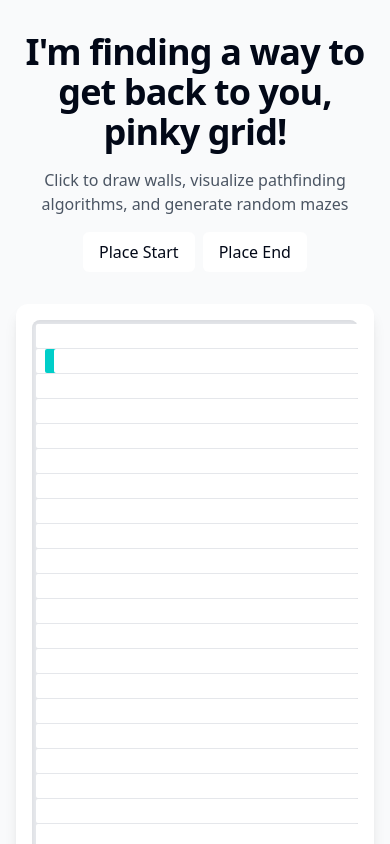
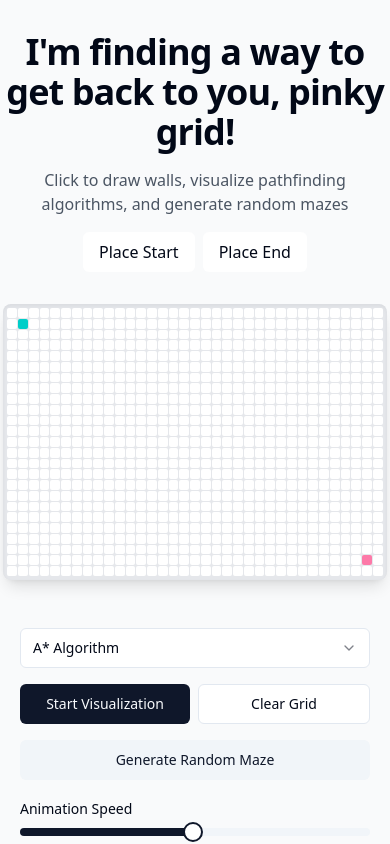
Before and after one commit to mooyeon-seo/maze, a React (Vite) app: page / in a window 390 px wide. Shown: the top 844 px of the page. Built offline with nearby package versions, Linux system fonts and the light colour scheme.

Commit message:
feat: improve MazeGrid responsiveness and remove unused algorithm imports

```diff
--- a/src/components/MazeGrid.tsx
+++ b/src/components/MazeGrid.tsx
@@ -19,16 +19,19 @@ interface MazeGridProps {
 }
 
 const MazeGrid: React.FC<MazeGridProps> = ({ rows, cols, onCellClick, grid }) => {
+  // Calculate cell size based on the screen width to ensure usability on mobile
+  const cellSize = Math.min(window.innerWidth / (cols + 5), 30); // maximum size of 50px
+
   return (
     <div className="grid gap-[1px] bg-gray-200 p-1 rounded-lg shadow-inner"
-         style={{ gridTemplateColumns: `repeat(${cols}, minmax(0, 1fr))` }}>
+         style={{ gridTemplateColumns: `repeat(${cols}, ${cellSize}px)` }}>
       {grid.map((row, rowIndex) =>
         row.map((cell, colIndex) => (
           <div
             key={`${rowIndex}-${colIndex}`}
             onClick={() => onCellClick(rowIndex, colIndex)}
             className={cn(
-              "w-6 h-6 transition-all duration-200 rounded-sm cursor-pointer",
+              "transition-all duration-200 rounded-sm cursor-pointer",
               {
                 "bg-maze-wall": cell.isWall,
                 "bg-maze-start": cell.isStart,
@@ -39,6 +42,8 @@ const MazeGrid: React.FC<MazeGridProps> = ({ rows, cols, onCellClick, grid }) =>
               }
             )}
             style={{
+              width: `${cellSize}px`,
+              height: `${cellSize}px`,
               '--visited-color': 'rgb(16, 88, 160)',
               '--path-color': 'rgb(0, 184, 148)',
             } as React.CSSProperties}
--- a/src/pages/Index.tsx
+++ b/src/pages/Index.tsx
@@ -8,8 +8,6 @@ import { astar } from '@/lib/algorithms/astar';
 import { bfs } from '@/lib/algorithms/bfs';
 import { dfs } from '@/lib/algorithms/dfs';
 import { dijkstra } from '@/lib/algorithms/dijkstra';
-import { wallFollower } from '@/lib/algorithms/wallFollower';
-import { recursiveBacktracking } from '@/lib/algorithms/recursiveBacktracking';
 import { bidirectional } from '@/lib/algorithms/bidirectional';
 import { Algorithm } from '@/lib/types';
 
@@ -175,7 +173,7 @@ const Index = () => {
   };
 
   return (
-    <div className="min-h-screen bg-gray-50 py-8 px-4">
+    <div className="min-h-screen bg-gray-50 py-8 px-1">
       <div className="max-w-6xl mx-auto space-y-8">
         <div className="text-center space-y-4">
           <h1 className="text-4xl font-bold tracking-tight">I'm finding a way to get back to you, pinky grid!</h1>
@@ -203,7 +201,7 @@ const Index = () => {
         </div>
 
         <div className="flex flex-col items-center gap-8">
-          <div className="bg-white p-4 rounded-xl shadow-lg">
+          <div className="bg-white rounded-xl shadow-lg">
             <MazeGrid
               rows={GRID_ROWS}
               cols={GRID_COLS}
```
